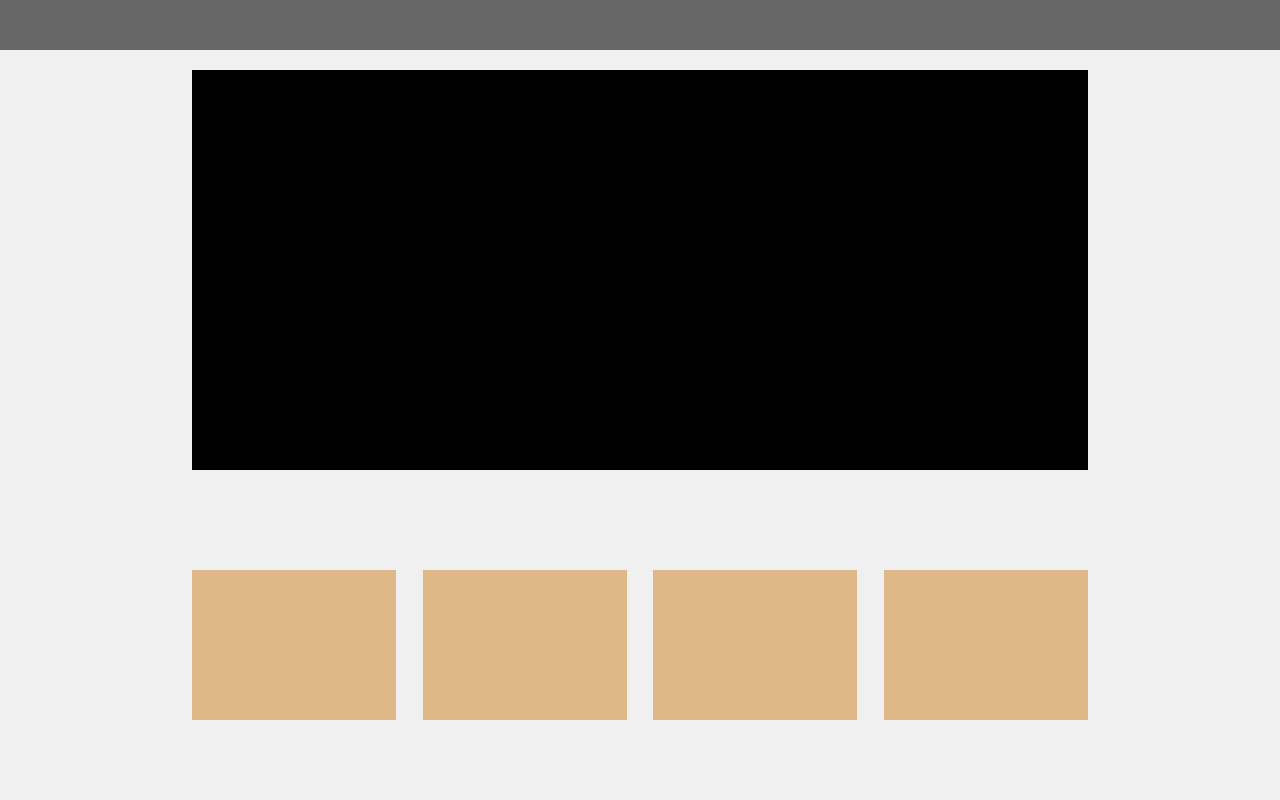
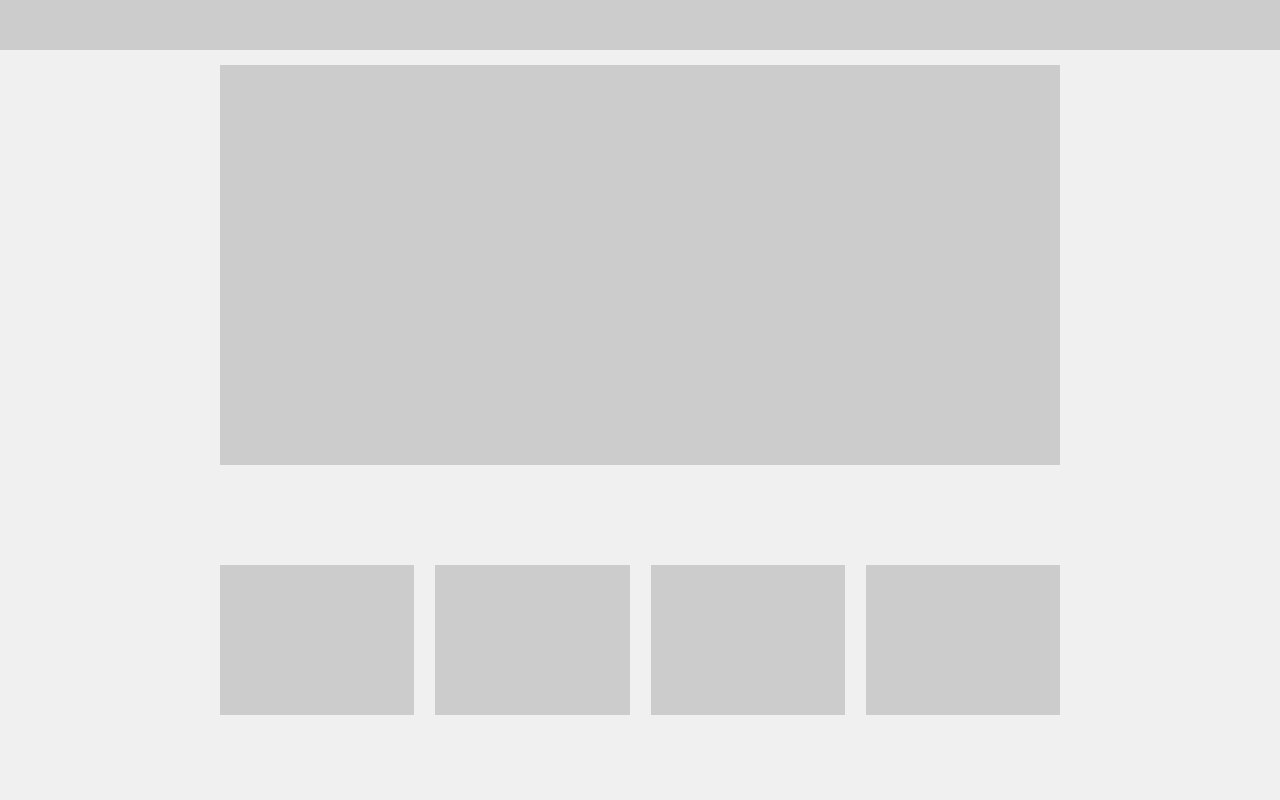
Before and after one commit to LUECHAS/cajas_flexboxs, a plain HTML site: page index.html in a window 1280 px wide. Shown: the top 800 px of the page. Drawn offline with Linux system fonts and the light colour scheme.

Commit message:
modificando css y agregando comentarios

```diff
--- a/assets/css/styles.css
+++ b/assets/css/styles.css
@@ -10,7 +10,7 @@ html {
 }
 
 :root {
-  --gris: #666666;
+  --gris:  #CCCCCC;
 }
 
 body {
@@ -22,32 +22,47 @@ body {
   width: 100%;
   height: 5rem;
   background-color: var(--gris);
-  margin-bottom: 2rem;
+  margin-bottom: 1.5rem;
 }
 
-.main {
-  display: flex;
-  flex-direction: column;
-  align-items: center;
+ .center {
+  max-width: 840px;
+  margin: auto;
+
+
 }
 
-.box-center {
-  width: 70%;
-  height: 50vh;
-  background-color: black;
+.slider {
+  width: 100%;
+  height: 40rem;
+  background-color: var(--gris);
   margin-bottom: 10rem;
+
 }
 
-.boxs {
-  width: 70%;
+.card1 {
+  width: 100%;
   display: flex;
   justify-content: space-between;
   margin-bottom: 10rem;
-  gap: 2rem;
+
+
 }
 
-.boxs > div {
+.card1 > div {
   height: 15rem;
-  width: calc(25% - 2rem);
-  background-color: burlywood;
+  width: 23.125%;
+  background-color: var(--gris);
 }
+
+/*
+max widht: 800px
+margin-right: 2rem
+
+medidas estandar para crear cards
+en dispositivos movil a partir de 375px los cards se veran al 100% del ancho
+en un dispositivo movil de 640px medida de taitwind se puede ver de uno a dos cards, si son dos card se dividen en el 50% cada uno
+en tablets de 768px entre 3 o 4 cards dependiendo el diseño. si obtienes 3 cards el ancho es de 33.33%
+en pcs de 1024px el ingreso minimo es de 4 cards se dividen en 25% cada card
+estas medidas son estandar y van a depender del ancho del padre(card1) y a su vez el ancho del padre(center) toma el ancho del padre
+*/
--- a/index.html
+++ b/index.html
@@ -9,20 +9,30 @@
   </head>
   <body>
     <header class="header"></header>
-    <main class="main">
-      <div class="box-center"></div>
-      <div class="boxs">
+    <div class="center">
+      <div class="slider"></div>
+      <div class="card1">
         <div></div>
         <div></div>
         <div></div>
         <div></div>
       </div>
-      <div class="boxs">
+      <div class="card2">
         <div></div>
         <div></div>
         <div></div>
         <div></div>
       </div>
-    </main>
+      <div class="circles">
+        <div></div>
+        <div></div>
+        <div></div>
+      </div>
+      <div class="circles">
+        <div></div>
+        <div></div>
+        <div></div>
+      </div>
+    </div>
   </body>
 </html>
```
Also changed, not shown: design/proyecto_cajas rusas.jpg (added).
